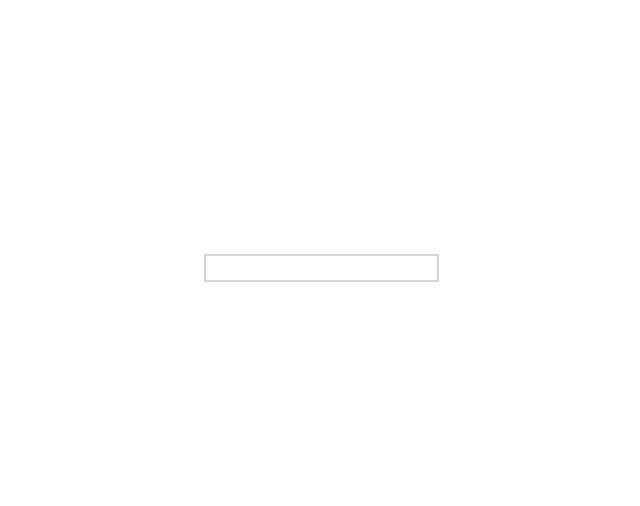
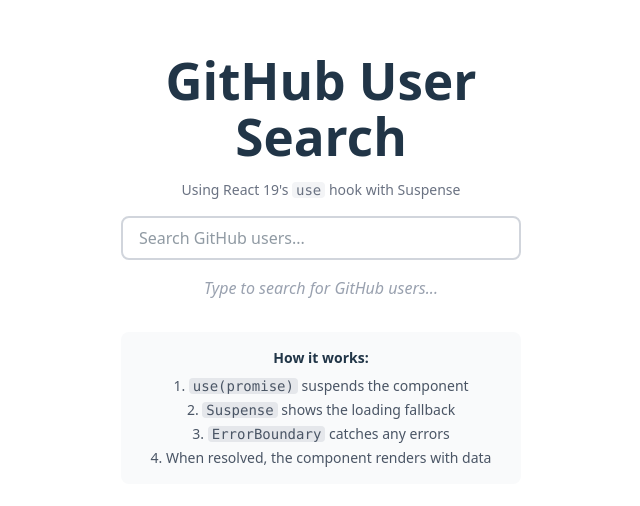
Before and after one commit to zaytsev-mxm/vite-project, a React (Vite) app: page /users-search in a window 1280 px wide. Shown: the part 132-638 px from the top of the page, without its empty margins (319-959 px from the left). Built offline with nearby package versions, Linux system fonts and the light colour scheme.

Commit message:
Added a version with use

```diff
--- a/src/App.tsx
+++ b/src/App.tsx
@@ -4,7 +4,8 @@
 import { Timer } from './assignments/timer/timer.tsx';
 // import { UserSearch } from './assignments/users-search/user-search.tsx';
 // import { UserSearchSimple } from './assignments/users-search/user-search-simple';
-import { UsersSearchRepeat } from './assignments/users-search-repeat/users-search-repeat';
+// import { UsersSearchRepeat } from './assignments/users-search-repeat/users-search-repeat';
+import { UsersSearchWithUse } from './assignments/users-search-with-use/users-search-with-use';
 
 function App() {
   return (
@@ -12,7 +13,7 @@
       <BrowserRouter>
         <Routes>
           <Route path="/" element={<Timer />} />
-          <Route path="/users-search" element={<UsersSearchRepeat />} />
+          <Route path="/users-search" element={<UsersSearchWithUse />} />
         </Routes>
       </BrowserRouter>
     </ErrorBoundary>
--- /dev/null
+++ b/src/assignments/users-search-with-use/users-search-with-use.tsx
@@ -0,0 +1,226 @@
+import {
+  use,
+  Suspense,
+  useState,
+  useEffect,
+  Component,
+  type ReactNode,
+} from 'react';
+
+const BASE_URL = 'https://api.github.com/search/users?q=';
+
+// Types
+type User = {
+  id: number;
+  login: string;
+  avatar_url: string;
+  html_url: string;
+};
+
+type ResponseBody = {
+  total_count: number;
+  incomplete_results: boolean;
+  items: User[];
+};
+
+type ErrorBoundaryProps = {
+  children: ReactNode;
+};
+
+type ErrorBoundaryState = {
+  error: Error | null;
+};
+
+// Custom debounce hook
+const useDebounced = (input: string, delay: number = 300): string => {
+  const [value, setValue] = useState('');
+
+  useEffect(() => {
+    const timeout = setTimeout(() => {
+      setValue(input);
+    }, delay);
+
+    return () => clearTimeout(timeout);
+  }, [input, delay]);
+
+  return value;
+};
+
+// Promise cache - MUST be outside the component
+// This is crucial: we need stable promise references
+const promiseCache = new Map<string, Promise<User[]>>();
+const dataCache = new Map<string, User[]>();
+
+function fetchUsers(query: string): Promise<User[]> {
+  const url = `${BASE_URL}${query}`;
+
+  // If we already have the data, return a resolved promise
+  if (dataCache.has(url)) {
+    return Promise.resolve(dataCache.get(url)!);
+  }
+
+  // If we have a pending promise, return it
+  if (promiseCache.has(url)) {
+    return promiseCache.get(url)!;
+  }
+
+  // Create new promise and cache it
+  const promise = fetch(url)
+    .then((response) => {
+      if (!response.ok) {
+        throw new Error(`HTTP ${response.status}: Failed to fetch users`);
+      }
+      return response.json() as Promise<ResponseBody>;
+    })
+    .then((data) => {
+      // Cache the actual data
+      dataCache.set(url, data.items);
+      // Clean up promise cache
+      promiseCache.delete(url);
+      return data.items;
+    })
+    .catch((error: Error) => {
+      // Clean up on error so retry is possible
+      promiseCache.delete(url);
+      throw error;
+    });
+
+  promiseCache.set(url, promise);
+  return promise;
+}
+
+// This component uses the `use` hook and will SUSPEND
+// until the promise resolves
+function UsersList({ query }: { query: string }) {
+  // The magic happens here! This suspends the component
+  const users = use(fetchUsers(query));
+
+  if (users.length === 0) {
+    return <p className="text-gray-500 italic">No users found for "{query}"</p>;
+  }
+
+  return (
+    <ul className="space-y-2">
+      {users.map((user) => (
+        <li
+          key={user.id}
+          className="flex items-center gap-3 p-2 bg-white rounded shadow-sm"
+        >
+          <img
+            src={user.avatar_url}
+            alt={user.login}
+            className="w-8 h-8 rounded-full"
+          />
+          <a
+            href={user.html_url}
+            target="_blank"
+            rel="noopener noreferrer"
+            className="text-blue-600 hover:underline"
+          >
+            {user.login}
+          </a>
+        </li>
+      ))}
+    </ul>
+  );
+}
+
+// Error Boundary component - required for catching errors with `use`
+class ErrorBoundary extends Component<ErrorBoundaryProps, ErrorBoundaryState> {
+  constructor(props: ErrorBoundaryProps) {
+    super(props);
+    this.state = { error: null };
+  }
+
+  static getDerivedStateFromError(error: Error): ErrorBoundaryState {
+    return { error };
+  }
+
+  render() {
+    if (this.state.error) {
+      return (
+        <div className="p-4 bg-red-50 border border-red-200 rounded">
+          <p className="text-red-700 font-medium">Something went wrong!</p>
+          <p className="text-red-600 text-sm mt-1">
+            {this.state.error.message}
+          </p>
+          <button
+            onClick={() => this.setState({ error: null })}
+            className="mt-2 px-3 py-1 text-sm bg-red-100 hover:bg-red-200 rounded"
+          >
+            Try again
+          </button>
+        </div>
+      );
+    }
+
+    return this.props.children;
+  }
+}
+
+// Loading fallback component
+function LoadingFallback() {
+  return (
+    <div className="flex items-center gap-2 p-4">
+      <div className="w-5 h-5 border-2 border-blue-500 border-t-transparent rounded-full animate-spin" />
+      <span className="text-gray-600">Searching GitHub users...</span>
+    </div>
+  );
+}
+
+// Main search component
+export function UsersSearchWithUse() {
+  const [query, setQuery] = useState('');
+  const debouncedQuery = useDebounced(query);
+
+  return (
+    <div className="max-w-md mx-auto p-6">
+      <h1 className="text-2xl font-bold mb-4">GitHub User Search</h1>
+      <p className="text-sm text-gray-500 mb-4">
+        Using React 19's <code className="bg-gray-100 px-1 rounded">use</code>{' '}
+        hook with Suspense
+      </p>
+
+      <input
+        type="text"
+        value={query}
+        onChange={(e) => setQuery(e.target.value)}
+        placeholder="Search GitHub users..."
+        className="w-full px-4 py-2 border-2 border-gray-300 rounded-lg focus:border-blue-500 focus:outline-none"
+      />
+
+      <div className="mt-4">
+        {debouncedQuery ? (
+          <ErrorBoundary key={debouncedQuery}>
+            <Suspense fallback={<LoadingFallback />}>
+              <UsersList query={debouncedQuery} />
+            </Suspense>
+          </ErrorBoundary>
+        ) : (
+          <p className="text-gray-400 italic">
+            Type to search for GitHub users...
+          </p>
+        )}
+      </div>
+
+      <div className="mt-8 p-4 bg-gray-50 rounded-lg text-sm">
+        <h2 className="font-semibold mb-2">How it works:</h2>
+        <ol className="list-decimal list-inside space-y-1 text-gray-600">
+          <li>
+            <code className="bg-gray-200 px-1 rounded">use(promise)</code>{' '}
+            suspends the component
+          </li>
+          <li>
+            <code className="bg-gray-200 px-1 rounded">Suspense</code> shows the
+            loading fallback
+          </li>
+          <li>
+            <code className="bg-gray-200 px-1 rounded">ErrorBoundary</code>{' '}
+            catches any errors
+          </li>
+          <li>When resolved, the component renders with data</li>
+        </ol>
+      </div>
+    </div>
+  );
+}
```
